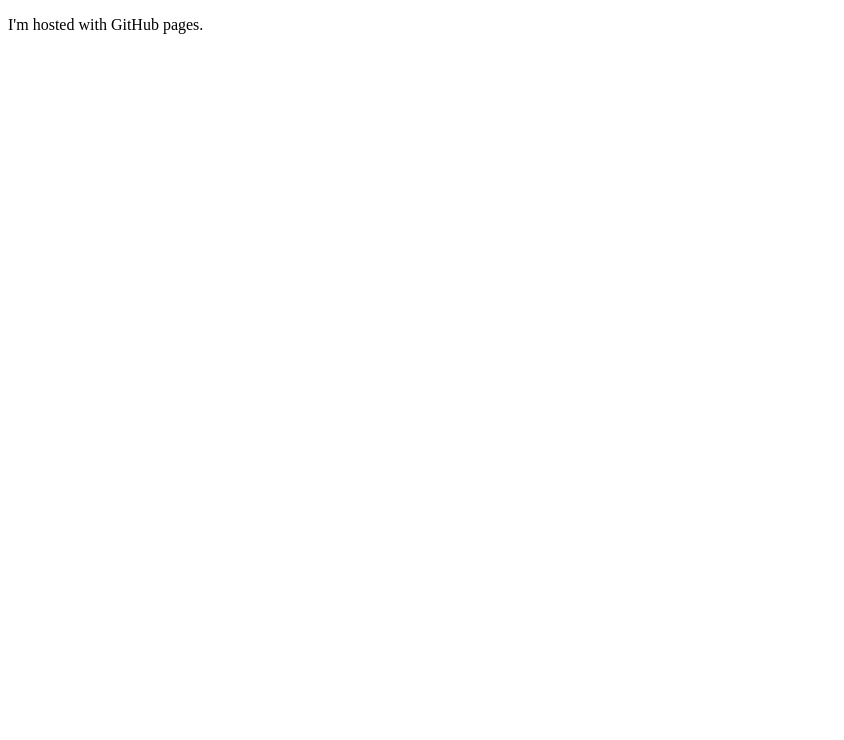
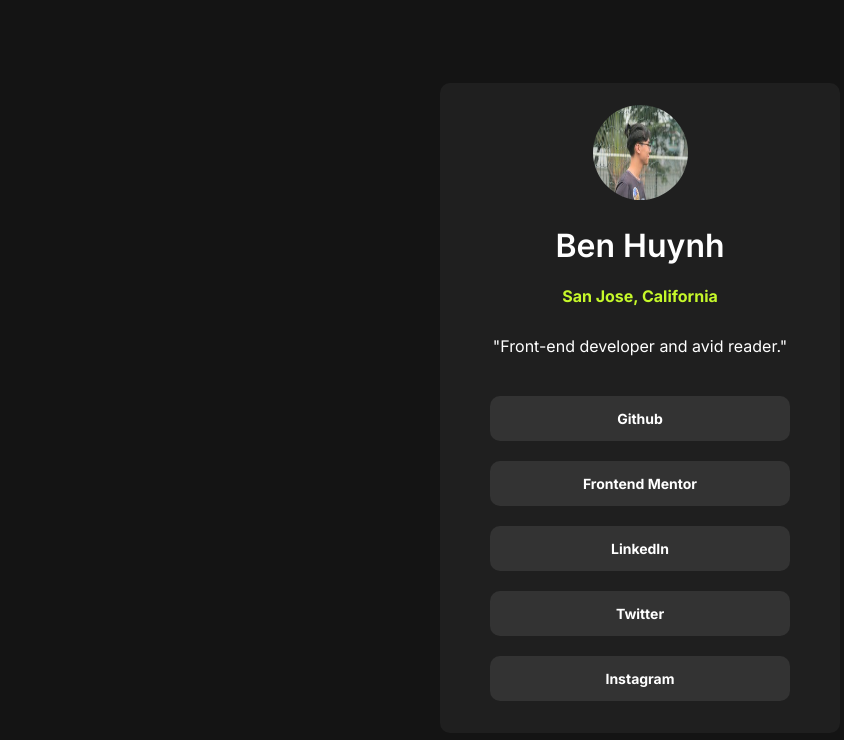
Before and after one commit to benhuynh003/Social-Links-Profile, a plain HTML site: page index.html in a window 1280 px wide. Shown: the whole page, without its empty margins (0-844 px from the left). Drawn offline with Linux system fonts and the light colour scheme.

Commit message:
Add files via upload

```diff
--- a/index.html
+++ b/index.html
@@ -1,11 +1,54 @@
 <!DOCTYPE html>
 <html lang="en">
 <head>
-    <meta charset="UTF-8">
-    <meta name="viewport" content="width=device-width, initial-scale=1.0">
-    <title>GitHub Page | Social Links Profile</title>
+  <meta charset="UTF-8">
+  <meta name="viewport" content="width=device-width, initial-scale=1.0">
+  <link rel="icon" type="image/png" sizes="32x32" href="./assets/images/favicon-32x32.png">
+  <link rel="preconnect" href="https://fonts.googleapis.com">
+  <link rel="preconnect" href="https://fonts.gstatic.com" crossorigin>
+  <link href="https://fonts.googleapis.com/css2?family=Inter:wght@100..900&display=swap" rel="stylesheet">
+  <title>Frontend Mentor | Social Links Profile</title>
+  <link rel="stylesheet" href="style.css">
 </head>
 <body>
-    <p>I'm hosted with GitHub pages.</p>
+
+  <div class="container">
+    <div class="info">
+      <div class="icon">
+        <img src="assets\images\avatar.jpeg" alt="Profile icon">
+      </div>
+      <header>
+        <h1>Ben Huynh</h1>
+        <p id="place">San Jose, California</p>
+        <p id="bio">"Front-end developer and avid reader."</p>
+      </header>
+      <div class="social-links">
+        <p>
+          <a href="https://github.com/benhuynh003" target="_blank">Github</a>
+        </p>
+      </div>
+      <div class="social-links">
+        <p>
+          <a href="https://www.frontendmentor.io/profile/benhuynh003" target="_blank">Frontend Mentor</a>
+        </p>
+      </div>
+      <div class="social-links">
+        <p>
+          <a href="#" target="_blank">LinkedIn</a>
+        </p>
+      </div>
+      <div class="social-links">
+        <p>
+          <a href="https://twitter.com/Exsinz1" target="_blank">Twitter</a>
+        </p>
+      </div>
+      <div class="social-links">
+        <p>
+          <a href="https://www.instagram.com/benhuynhh/" target="_blank">Instagram</a>
+        </p>
+      </div>
+    </div>
+  </div>
+
 </body>
 </html>
--- /dev/null
+++ b/style.css
@@ -0,0 +1,70 @@
+body {
+    background-color: hsl(0, 0%, 8%);
+}
+
+.container {
+    display: flex;
+    align-items: center;
+    justify-content: center;
+    height: 100vh;
+    color: white;
+    font-family: "Inter", sans-serif;
+}
+
+.info {
+    display: flex;
+    flex-direction: column;
+    align-items: center;
+    justify-content: center;
+    text-align: center;
+    background-color: hsl(0, 0%, 12%);
+    width: 400px;
+    height: 650px;
+    border-radius: 10px;
+}
+
+.icon img {
+    border-radius: 50%;
+    height: 95px;
+    width: 95px;
+}
+
+header h1 {
+    font-size: 32px;
+    font-weight: 600;
+}
+
+#place {
+    font-weight: bold;
+    color: hsl(75, 94%, 57%);
+}
+
+#bio {
+    margin: 30px;
+    font-weight: 400;
+}
+
+.social-links {
+    font-weight: 700;
+    background-color:hsl(0, 0%, 20%);
+    margin: 10px;
+    border-radius: 10px;
+    width: 300px;
+    font-size: 14px;
+}
+
+.social-links a {
+    text-decoration: none;
+    color: white;
+}
+
+.social-links a:hover {
+    color: black;
+    transition: 0.5s ease;
+}
+
+.social-links:hover {
+    background-color: hsl(75, 94%, 57%);
+    cursor: pointer;
+    transition: 0.5s ease;
+}
```
Also changed, not shown: assets/fonts/Inter-VariableFont_slnt,wght.ttf (added), assets/fonts/OFL.txt (added), assets/fonts/README.txt (added), assets/fonts/static/Inter-Bold.ttf (added), assets/fonts/static/Inter-Regular.ttf (added), assets/fonts/static/Inter-SemiBold.ttf (added), assets/images/avatar.jpeg (added), assets/images/desktop_view.png (added), assets/images/favicon-32x32.png (added), assets/images/mobile_view.png (added), design/active-states.jpg (added), design/desktop-design.jpg (added), design/desktop-preview.jpg (added), design/mobile-design.jpg (added), 2 other files.
